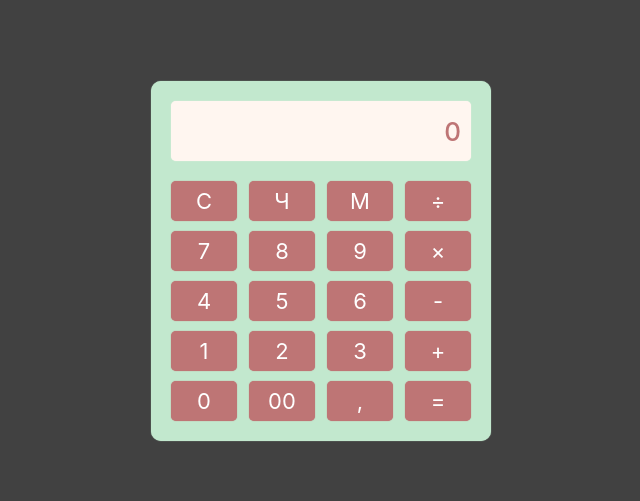
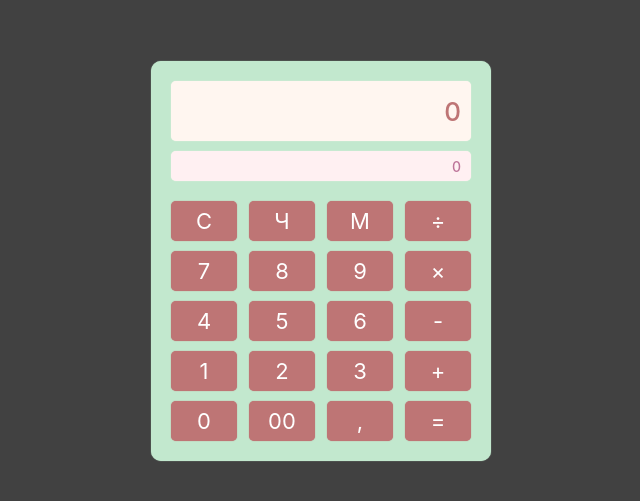
Before and after one commit to peregonb/React-TimeCalculator, a React (Create React App) app: page / in a window 1280 px wide. Shown: the part 139-640 px from the top of the page, without its empty margins (319-959 px from the left). Built offline with nearby package versions, Linux system fonts and the light colour scheme.

Commit message:
working calculator

```diff
--- a/src/App.js
+++ b/src/App.js
@@ -1,4 +1,5 @@
 import React from "react";
+import * as math from 'mathjs';
 import "./App.scss";
 
 class App extends React.Component {
@@ -8,28 +9,36 @@ class App extends React.Component {
             valueInput: 0,
             valueHidden: 0,
             ifOperator: false,
-            operator: null
+            operator: null,
+            valueHistory: 0
         };
     }
-
 
     clearValue = () => {
         this.setState({
             valueInput: 0,
             valueHidden: 0,
             ifOperator: false,
-            operator: null
+            operator: null,
+            valueHistory: 0
         });
     };
+
+    parseMath = () => {
+
+    }
+
     number = num => {
         let baseFunc = () => {
             if (parseInt(this.state.valueInput) === 0 && !((this.state.valueInput + "").indexOf(".") > 0)) {
                 this.setState({
-                    valueInput: "" + parseInt(num) + ""
+                    valueInput: parseInt(num),
+                    valueHistory: parseInt(num)
                 });
             } else {
                 this.setState({
-                    valueInput: this.state.valueInput + "" + num + ""
+                    valueInput: this.state.valueInput + num,
+                    valueHistory: this.state.valueHistory + num
                 });
             }
         }
@@ -58,26 +67,38 @@ class App extends React.Component {
             }
         }
     };
-    plus = () => {
+
+    mathOperator = (op) => {
+        // debugger
         if (this.state.valueHidden === 0) {
             if (parseInt(this.state.valueInput) === 0) {
                 this.clearValue()
             } else {
-                this.setState({
-                    valueHidden: this.state.valueInput,
-                    ifOperator: true,
-                    operator: "+"
-                });
+                if (op === '/' || op === '*') {
+                    this.setState({
+                        valueHidden: this.state.valueInput,
+                        ifOperator: true,
+                        operator: op,
+                        valueHistory: this.state.valueHistory + op
+                    });
+                } else {
+                    this.setState({
+                        valueHidden: this.state.valueInput,
+                        ifOperator: true,
+                        operator: op,
+                        valueHistory: this.state.valueHistory + op
+                    });
+                }
             }
         } else {
             if (parseInt(this.state.valueInput) === 0) {
-                this.clearValue()
+                this.clearValue();
             } else {
                 this.setState({
-                    valueHidden: parseInt(this.state.valueHidden) + parseInt(this.state.valueInput),
-                    valueInput: parseInt(this.state.valueHidden) + parseInt(this.state.valueInput),
+                    valueHidden: math.evaluate(parseFloat(this.state.valueHidden) + this.state.operator + parseFloat(this.state.valueInput)).split(8),
+                    valueInput: math.evaluate(parseFloat(this.state.valueHidden) + this.state.operator + parseFloat(this.state.valueInput)).split(8),
                     ifOperator: true,
-                    operator: "+"
+                    operator: op
                 });
             }
         }
@@ -85,7 +106,16 @@ class App extends React.Component {
     };
 
     equal = () => {
-        this.plus();
+        if (parseInt(this.state.valueInput) === 0) {
+            this.clearValue()
+        } else {
+            this.setState({
+                valueHidden: math.evaluate(parseFloat(this.state.valueHidden) + this.state.operator + parseFloat(this.state.valueInput)),
+                valueInput: math.evaluate(parseFloat(this.state.valueHidden) + this.state.operator + parseFloat(this.state.valueInput)),
+                ifOperator: false,
+                valueHistory: this.state.valueHistory + "=" + math.evaluate(parseFloat(this.state.valueHidden) + this.state.operator + parseFloat(this.state.valueInput))
+            });
+        }
         this.setState({
             valueHidden: 0,
             ifOperator: false,
@@ -101,13 +131,17 @@ class App extends React.Component {
         return (
             <div className="App">
                 <div className="input">{this.state.valueInput}</div>
+                <div className="output">{this.state.valueHistory}</div>
                 <div className="section">
                     <div className="button" onClick={this.clearValue}>
                         C
                     </div>
                     <div className="button">Ч</div>
                     <div className="button">М</div>
-                    <div className="button">÷</div>
+                    <div className="button" operator="/" onClick={e => {
+                        this.mathOperator(e.target.getAttribute("operator"))
+                    }}>÷
+                    </div>
                     <div className="button" onClick={e => {
                         this.number(e.target.innerHTML)
                     }}>
@@ -123,7 +157,10 @@ class App extends React.Component {
                     }}>
                         9
                     </div>
-                    <div className="button">×</div>
+                    <div className="button" operator="*" onClick={e => {
+                        this.mathOperator(e.target.getAttribute("operator"))
+                    }}>×
+                    </div>
                     <div className="button" onClick={e => {
                         this.number(e.target.innerHTML)
                     }}>
@@ -139,7 +176,10 @@ class App extends React.Component {
                     }}>
                         6
                     </div>
-                    <div className="button">-</div>
+                    <div className="button" onClick={e => {
+                        this.mathOperator(e.target.innerHTML)
+                    }}>-
+                    </div>
                     <div className="button" onClick={e => {
                         this.number(e.target.innerHTML)
                     }}>
@@ -155,7 +195,10 @@ class App extends React.Component {
                     }}>
                         3
                     </div>
-                    <div className="button" onClick={this.plus}>+</div>
+                    <div className="button" onClick={e => {
+                        this.mathOperator(e.target.innerHTML)
+                    }}>+
+                    </div>
                     <div className="button" onClick={e => {
                         this.number(e.target.innerHTML)
                     }}>0
--- a/src/App.scss
+++ b/src/App.scss
@@ -32,11 +32,32 @@
   box-sizing: border-box;
   font-size: 26px;
   font-weight: 500;
-  margin-bottom: 20px;
+  margin-bottom: 10px;
   box-shadow: 0 0 1px #fff6f0;
   &::selection {
     background: #be7575;
     color: #fff6f0;
+  }
+}
+.output {
+  width: 100%;
+  height: 30px;
+  border: none;
+  background: #fff0f2;
+  border-radius: 5px;
+  color: #be759a;
+  display: flex;
+  justify-content: flex-end;
+  align-items: center;
+  padding: 0 10px;
+  box-sizing: border-box;
+  font-size: 14px;
+  font-weight: 500;
+  margin-bottom: 20px;
+  box-shadow: 0 0 1px #fff6f0;
+  &::selection {
+    background: #be759a;
+    color: 	#fff0f2;
   }
 }
 
@@ -46,7 +67,6 @@
   height: 40px;
   background: #be7575;
   border-radius: 5px;
-  margin-right: 5px;
   margin-bottom: 10px;
   display: flex;
   justify-content: center;
@@ -55,11 +75,6 @@
   cursor: pointer;
   user-select: none;
   box-shadow: 0 0 1px #be7575;
-
-  &:nth-child(4n) {
-    margin-right: 0;
-  }
-
   &:not(:nth-last-child(n + 5)) {
     margin-bottom: 0;
   }
```
Also changed, not shown: package.json (+6 -1 lines), 1 other file (tests, documents, lock files or other folders).
